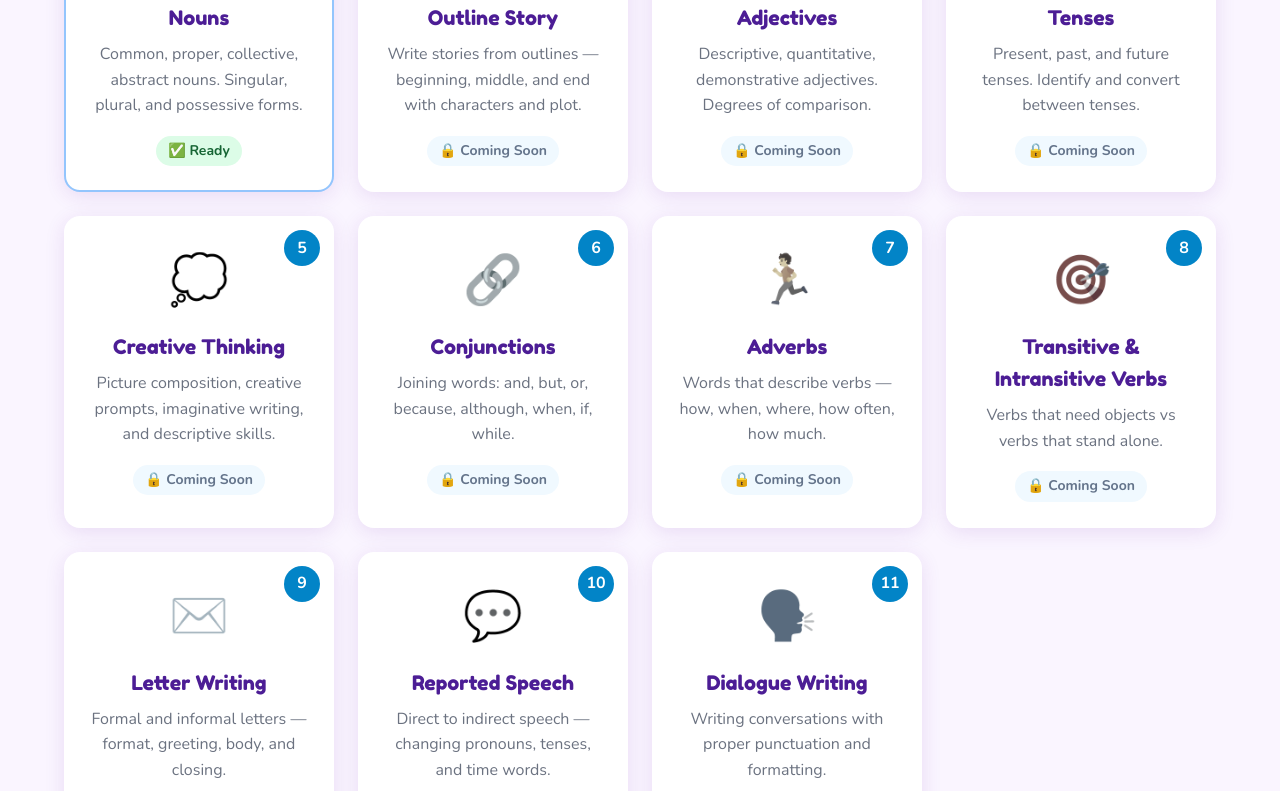
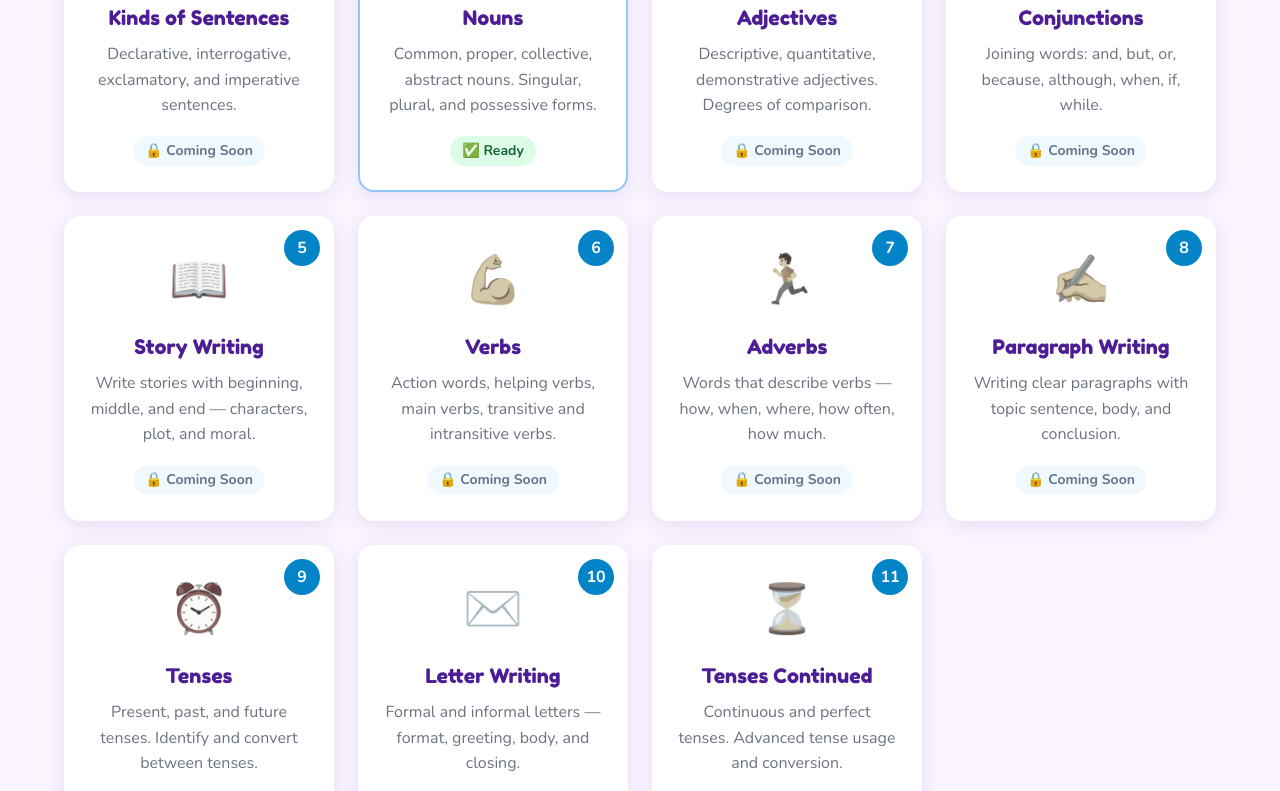
Before and after one commit to tonypauljose/Crislyn-Grade4, a plain HTML site: page english.html in a window 1280 px wide. Shown: the part 557-1348 px from the top of the page. Drawn offline with nearby package versions, Linux system fonts and the light colour scheme.

Commit message:
Fix English chapters to match correct Grade 4 workbook
Corrected chapter list:
1. Kinds of Sentences | 2. Nouns | 3. Adjectives | 4. Conjunctions
5. Story Writing | 6. Verbs | 7. Adverbs | 8. Paragraph Writing
9. Tenses | 10. Letter Writing | 11. Tenses Continued

- Renamed en01-nouns → en02-nouns (Nouns is now Chapter 2)
- Updated english.html chapter grid with correct topics and order
- Updated all internal links and references

Co-Authored-By: Claude Opus 4.6 (1M context) <noreply@anthropic.com>

```diff
--- a/english.html
+++ b/english.html
@@ -155,17 +155,17 @@
 
 <script>
 const chapters = [
-  { num: 1, title: 'Nouns', emoji: '📦', desc: 'Common, proper, collective, abstract nouns. Singular, plural, and possessive forms.', status: 'available', link: 'chapters/en01-nouns.html' },
-  { num: 2, title: 'Outline Story', emoji: '📖', desc: 'Write stories from outlines — beginning, middle, and end with characters and plot.', status: 'coming' },
+  { num: 1, title: 'Kinds of Sentences', emoji: '📝', desc: 'Declarative, interrogative, exclamatory, and imperative sentences.', status: 'coming' },
+  { num: 2, title: 'Nouns', emoji: '📦', desc: 'Common, proper, collective, abstract nouns. Singular, plural, and possessive forms.', status: 'available', link: 'chapters/en02-nouns.html' },
   { num: 3, title: 'Adjectives', emoji: '🎨', desc: 'Descriptive, quantitative, demonstrative adjectives. Degrees of comparison.', status: 'coming' },
-  { num: 4, title: 'Tenses', emoji: '⏰', desc: 'Present, past, and future tenses. Identify and convert between tenses.', status: 'coming' },
-  { num: 5, title: 'Creative Thinking', emoji: '💭', desc: 'Picture composition, creative prompts, imaginative writing, and descriptive skills.', status: 'coming' },
-  { num: 6, title: 'Conjunctions', emoji: '🔗', desc: 'Joining words: and, but, or, because, although, when, if, while.', status: 'coming' },
+  { num: 4, title: 'Conjunctions', emoji: '🔗', desc: 'Joining words: and, but, or, because, although, when, if, while.', status: 'coming' },
+  { num: 5, title: 'Story Writing', emoji: '📖', desc: 'Write stories with beginning, middle, and end — characters, plot, and moral.', status: 'coming' },
+  { num: 6, title: 'Verbs', emoji: '💪', desc: 'Action words, helping verbs, main verbs, transitive and intransitive verbs.', status: 'coming' },
   { num: 7, title: 'Adverbs', emoji: '🏃', desc: 'Words that describe verbs — how, when, where, how often, how much.', status: 'coming' },
-  { num: 8, title: 'Transitive & Intransitive Verbs', emoji: '🎯', desc: 'Verbs that need objects vs verbs that stand alone.', status: 'coming' },
-  { num: 9, title: 'Letter Writing', emoji: '✉️', desc: 'Formal and informal letters — format, greeting, body, and closing.', status: 'coming' },
-  { num: 10, title: 'Reported Speech', emoji: '💬', desc: 'Direct to indirect speech — changing pronouns, tenses, and time words.', status: 'coming' },
-  { num: 11, title: 'Dialogue Writing', emoji: '🗣️', desc: 'Writing conversations with proper punctuation and formatting.', status: 'coming' },
+  { num: 8, title: 'Paragraph Writing', emoji: '✍️', desc: 'Writing clear paragraphs with topic sentence, body, and conclusion.', status: 'coming' },
+  { num: 9, title: 'Tenses', emoji: '⏰', desc: 'Present, past, and future tenses. Identify and convert between tenses.', status: 'coming' },
+  { num: 10, title: 'Letter Writing', emoji: '✉️', desc: 'Formal and informal letters — format, greeting, body, and closing.', status: 'coming' },
+  { num: 11, title: 'Tenses Continued', emoji: '⏳', desc: 'Continuous and perfect tenses. Advanced tense usage and conversion.', status: 'coming' },
 ];
 
 function renderChapters() {
```
Also changed, not shown: chapters/en02-nouns.html (renamed from chapters/en01-nouns.html, +4 -4 lines), worksheets/en02-nouns-worksheet.html (renamed from worksheets/en01-nouns-worksheet.html, +1 -1 lines).
